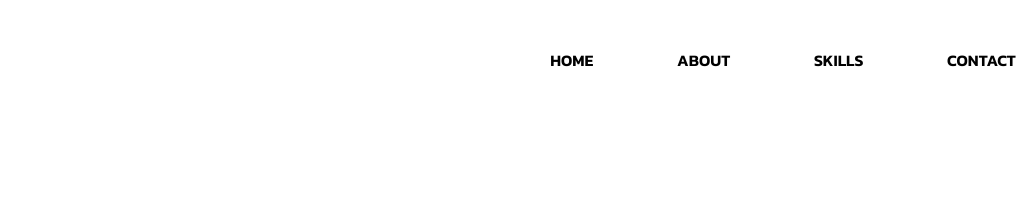
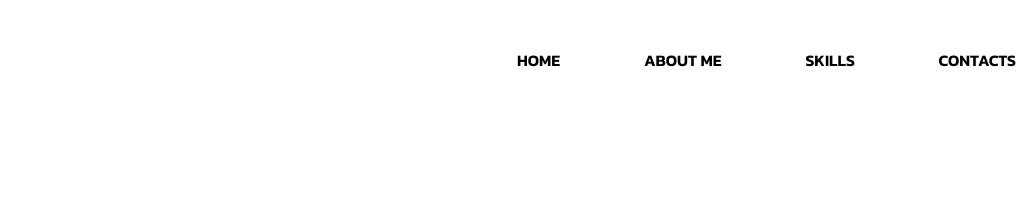
Before and after one commit to Abhiram3008/Portfolio, a plain HTML site: page index.html in a window 1280 px wide. Shown: the top 207 px of the page, 264-1280 px from the left. Drawn offline with nearby package versions, Linux system fonts and the light colour scheme.

Commit message:
portfolio v2

```diff
--- a/index.html
+++ b/index.html
@@ -23,9 +23,9 @@ href="https://cdnjs.cloudflare.com/ajax/libs/animate.css/4.1.1/animate.min.css"
         <img class="logo" src="https://www.freepnglogos.com/uploads/logo-chatgpt-png/black-chatgpt-logo-circle-symbol-black-png-0.png" alt="">
         <ul>
             <li class="listitems"><a class="links" href="#Home">HOME</a></li>
-            <li class="listitems"><a class="links" href="#About">ABOUT</a></li>
+            <li class="listitems"><a class="links" href="#About">ABOUT ME</a></li>
             <li class="listitems"><a class="links" href="#skill">SKILLS</a></li>
-            <li class="listitems"><a class="links" href="#contact">CONTACT</a></li>
+            <li class="listitems"><a class="links" href="#contact">CONTACTS</a></li>
         </ul>
     </nav>
         <section id="Home">
```
Also changed, not shown: secret_recovery_phrase.pdf.txt (deleted).
